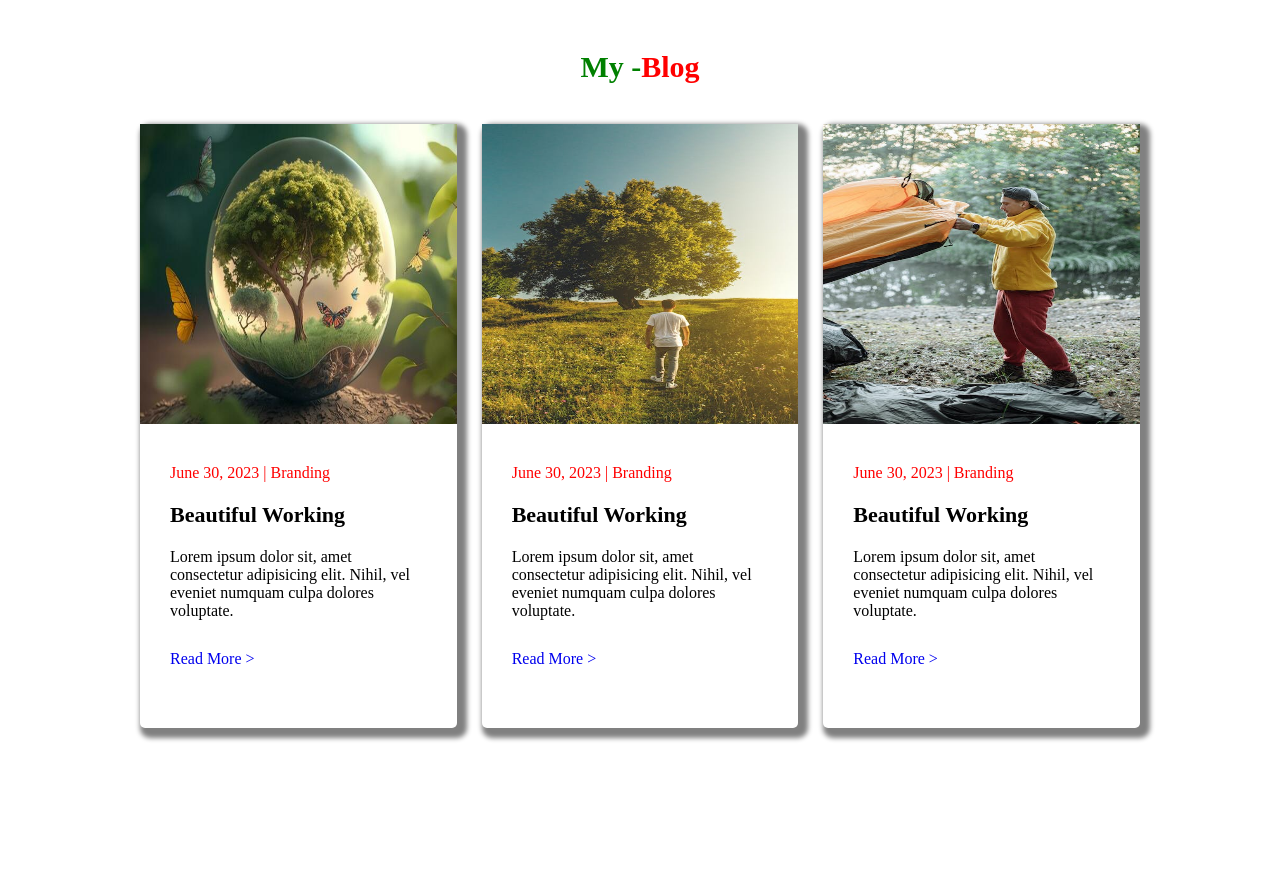
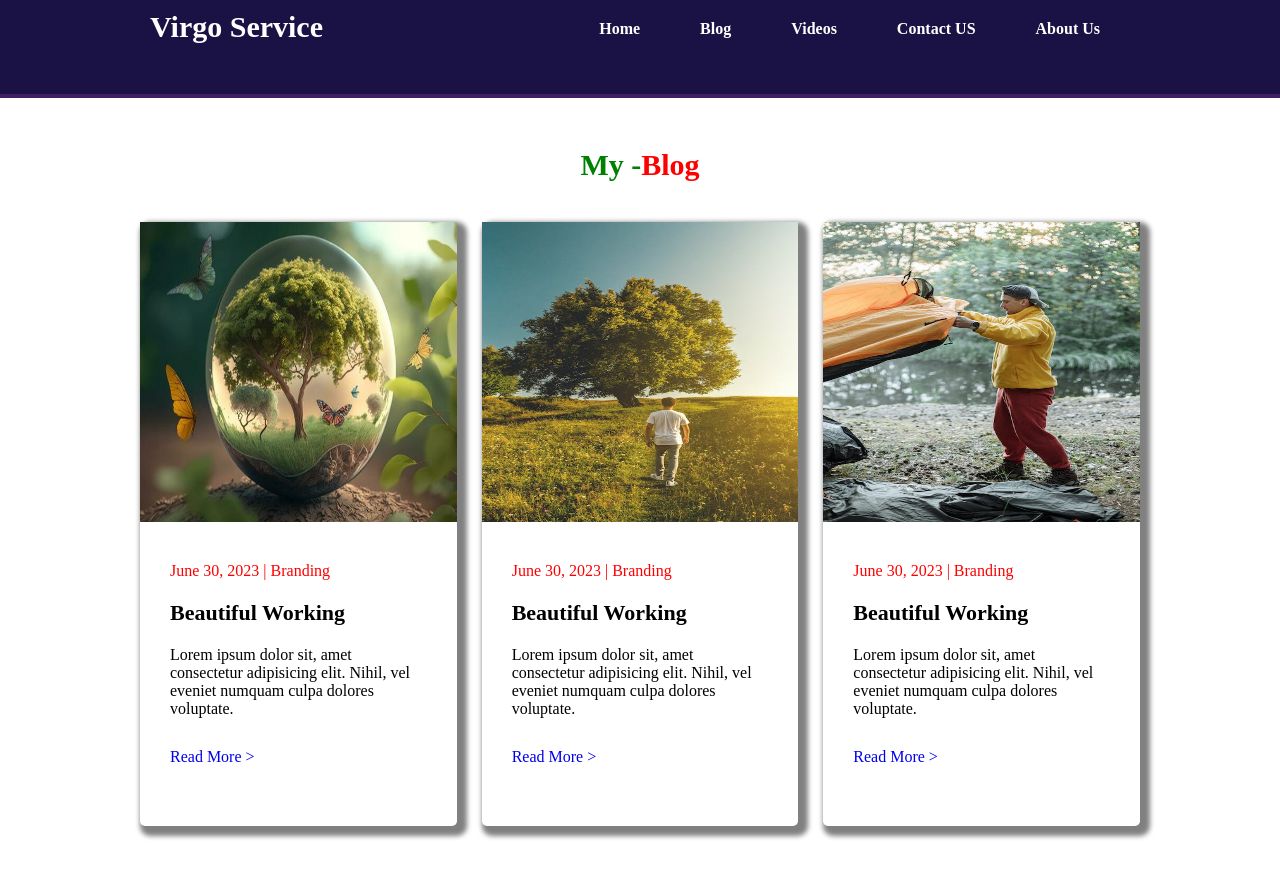
Before and after one commit to Shikhtahoba/Second-Website, a plain HTML site: page extra-page/blog.html in a window 1280 px wide. Before the commit the page ends 800 px from the top, so only its background shows below. Drawn offline with Linux system fonts and the light colour scheme.

Commit message:
extra nav code add

```diff
--- a/extra-page/blog.css
+++ b/extra-page/blog.css
@@ -2,6 +2,45 @@
     margin: 0;
     padding: 0px;
     margin-bottom: 20px;
+}
+
+nav{
+
+    display: flex;
+    justify-content: space-between;
+    background-color: #1A1244;
+    padding: 10px 150px;
+    border-bottom: 4px solid #401E63;
+    position: sticky;
+    top: 0;
+}
+nav ul li a{
+    padding: 10px 20px;
+    font-weight: bold;
+    transition: 1s;
+}
+
+
+
+nav ul{
+    display: flex;
+}
+nav ul li{
+    list-style-type: none;
+    margin: 10px 10px;
+}
+nav ul li a{
+    text-decoration: none;
+    color: white;
+}
+nav div{
+    color: white;
+    font-size: 20px;
+}
+nav ul li a:hover{
+    background-color: black;
+    color: red;
+    border-radius: 5px;
 }
 #article-container{
     width: 1000px;
--- a/extra-page/blog.html
+++ b/extra-page/blog.html
@@ -10,6 +10,26 @@
     <link rel="stylesheet" href="blog.css">
 </head>
 <body>
+
+
+    <nav>
+
+        <div>
+
+            <h2>Virgo Service</h2>
+        </div>
+
+        <ul>
+
+            <li><a href="../index.html">Home</a></li>
+            <li><a href="">Blog</a></li>
+            <li><a href="#">Videos</a></li>
+            <li><a href="#">Contact US</a></li>
+            <li><a href="#">About Us</a></li>
+
+        </ul>
+
+    </nav>
 
     <article>
         <div id="article-container">
--- a/style.css
+++ b/style.css
@@ -13,8 +13,15 @@ nav{
     border-bottom: 4px solid #401E63;
     position: sticky;
     top: 0;
+}
+nav ul li a{
+    padding: 10px 20px;
+    font-weight: bold;
+    transition: 1s;
+}
 
-}
+
+
 nav ul{
     display: flex;
 }
@@ -25,9 +32,6 @@ nav ul li{
 nav ul li a{
     text-decoration: none;
     color: white;
-    font-weight: bold;
-    padding: 10px 20px;
-    transition: 1s;
 }
 nav div{
     color: white;
```
